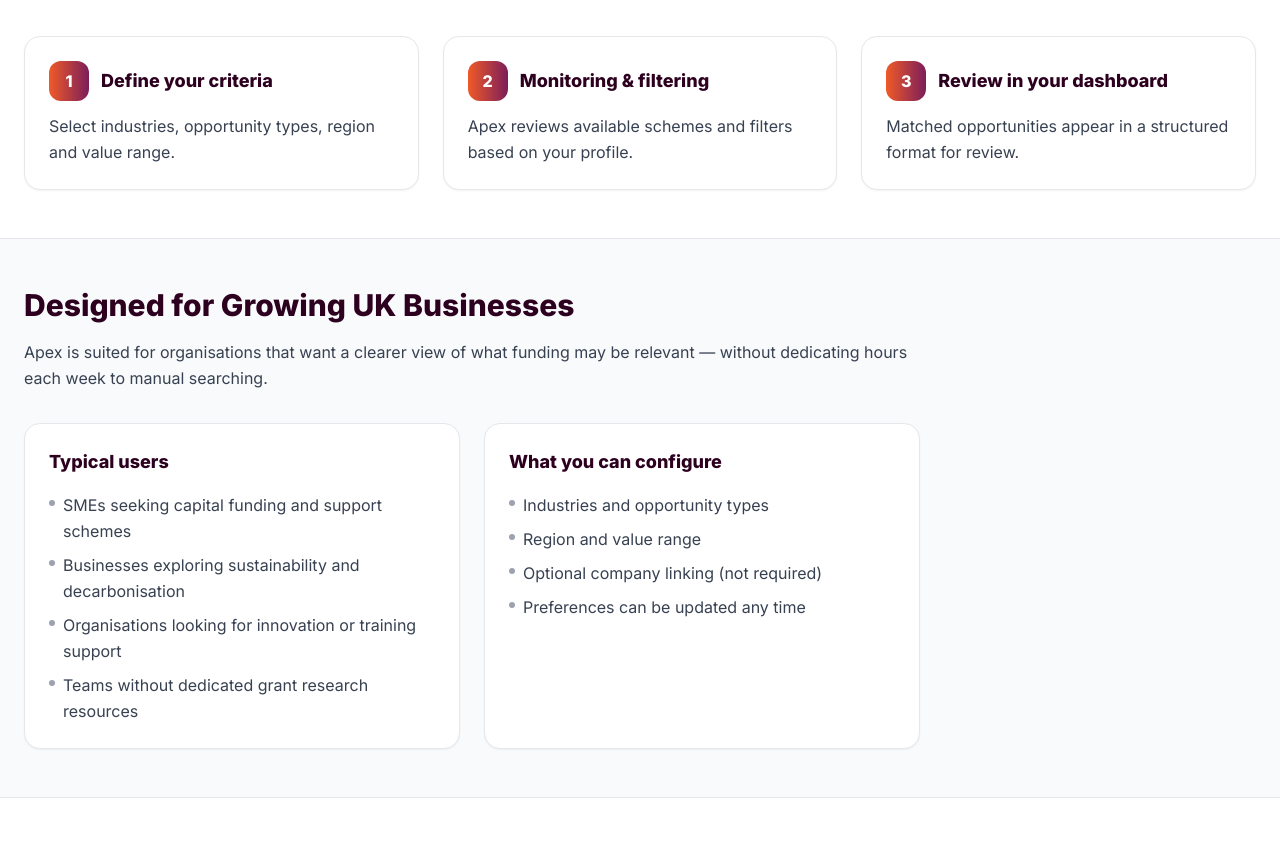
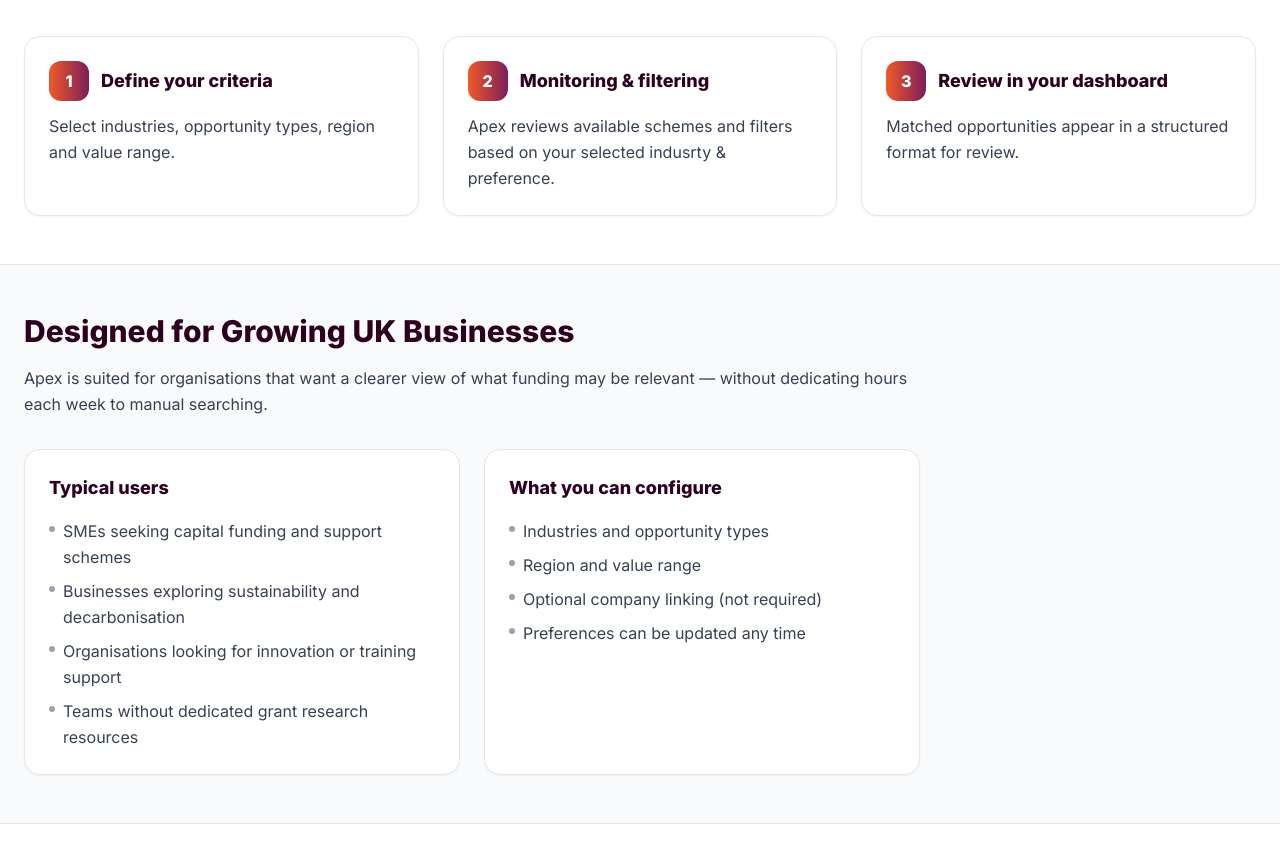
Before and after one commit to J-J-Day/apex-portal, a Next.js app: page /landing in a window 1280 px wide. Shown: the part 1308-2157 px from the top of the page. Built offline with nearby package versions, Linux system fonts and the light colour scheme.

Commit message:
Update page.tsx

```diff
--- a/app/landing/page.tsx
+++ b/app/landing/page.tsx
@@ -184,7 +184,7 @@
             <StepCard
               step="2"
               title="Monitoring & filtering"
-              text="Apex reviews available schemes and filters based on your profile."
+              text="Apex reviews available schemes and filters based on your selected indusrty & preference."
             />
             <StepCard
               step="3"
```
